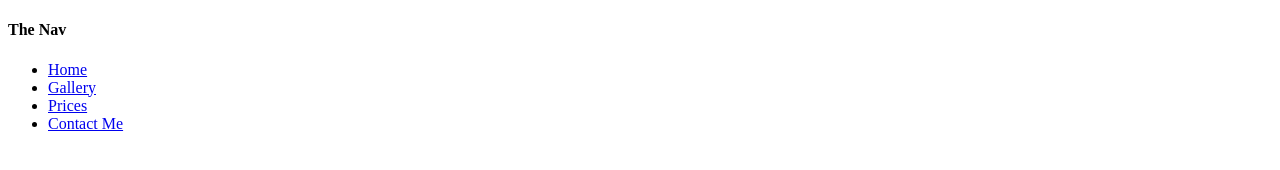
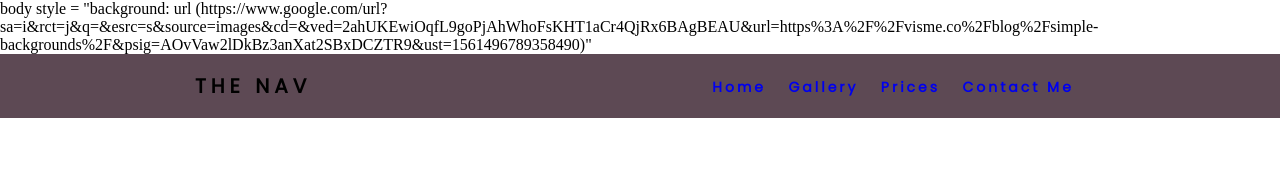
Before and after one commit to gmundewadi/gpmpaints, a plain HTML site: page index.html in a window 1280 px wide. Drawn offline with Linux system fonts and the light colour scheme.

Commit message:
navigation bar and background

```diff
--- a/index.html
+++ b/index.html
@@ -1,19 +1,25 @@
 <!DOCTYPE html>
 <html lang="en">
 <head>
+
     <meta charset="UTF-8">
     <meta name="viewport" content="width=device-width, initial-scale=1.0">
     <meta http-equiv="X-UA-Compatible" content="ie=edge">
+    <link href="https://fonts.googleapis.com/css?family=Poppins&display=swap" rel="stylesheet">
+    <link rel="stylesheet" href="style.css">
     <title>navigation</title>
 </head>
+
+body style = "background: url (https://www.google.com/url?sa=i&rct=j&q=&esrc=s&source=images&cd=&ved=2ahUKEwiOqfL9goPjAhWhoFsKHT1aCr4QjRx6BAgBEAU&url=https%3A%2F%2Fvisme.co%2Fblog%2Fsimple-backgrounds%2F&psig=AOvVaw2lDkBz3anXat2SBxDCZTR9&ust=1561496789358490)"
+
 <body>
     <nav>
-        <div class=" logo" >
+        <div class="logo" >
             <h4>The Nav</h4>
         </div>
-        <ul>
+        <ul class = "nav-links">
             <li>
-                <a href = "# ">Home</a>
+                <a href = "#">Home</a>
             </li>
             <li>
                 <a href = "#">Gallery</a>
@@ -22,7 +28,7 @@
                 <a href = "#">Prices</a>
             </li>
             <li>
-                <a href = "#">Contact Me</a>
+                <a href = "#">Contact Me </a>
             </li>
        </ul>
     </nav>
--- /dev/null
+++ b/style.css
@@ -0,0 +1,37 @@
+*{
+    margin: 0px;
+    padding: 0px;
+    box-sizing: border-box;
+}
+
+nav{
+    display: flex;
+    justify-content: space-around;
+    align-items: center;
+    min-height: 8vh;
+    background-color: #5D4954;
+    font-family: 'Poppins', sans-serif;
+}
+
+.logo{
+    color: rg(226,226,226);
+    text-transform: uppercase;
+    letter-spacing: 5px;
+    font-size: 20px;
+}
+
+.nav-links{
+    display: flex;
+    justify-content: space-around;
+    width: 30%;
+}
+.nav-links li{
+    list-style: none;
+}
+.nav-links a{
+    color: rg(226,226,226);
+    text-decoration: none;
+    letter-spacing: 3px;
+    font-weight: bold;
+    font-size: 14px;
+}
```
